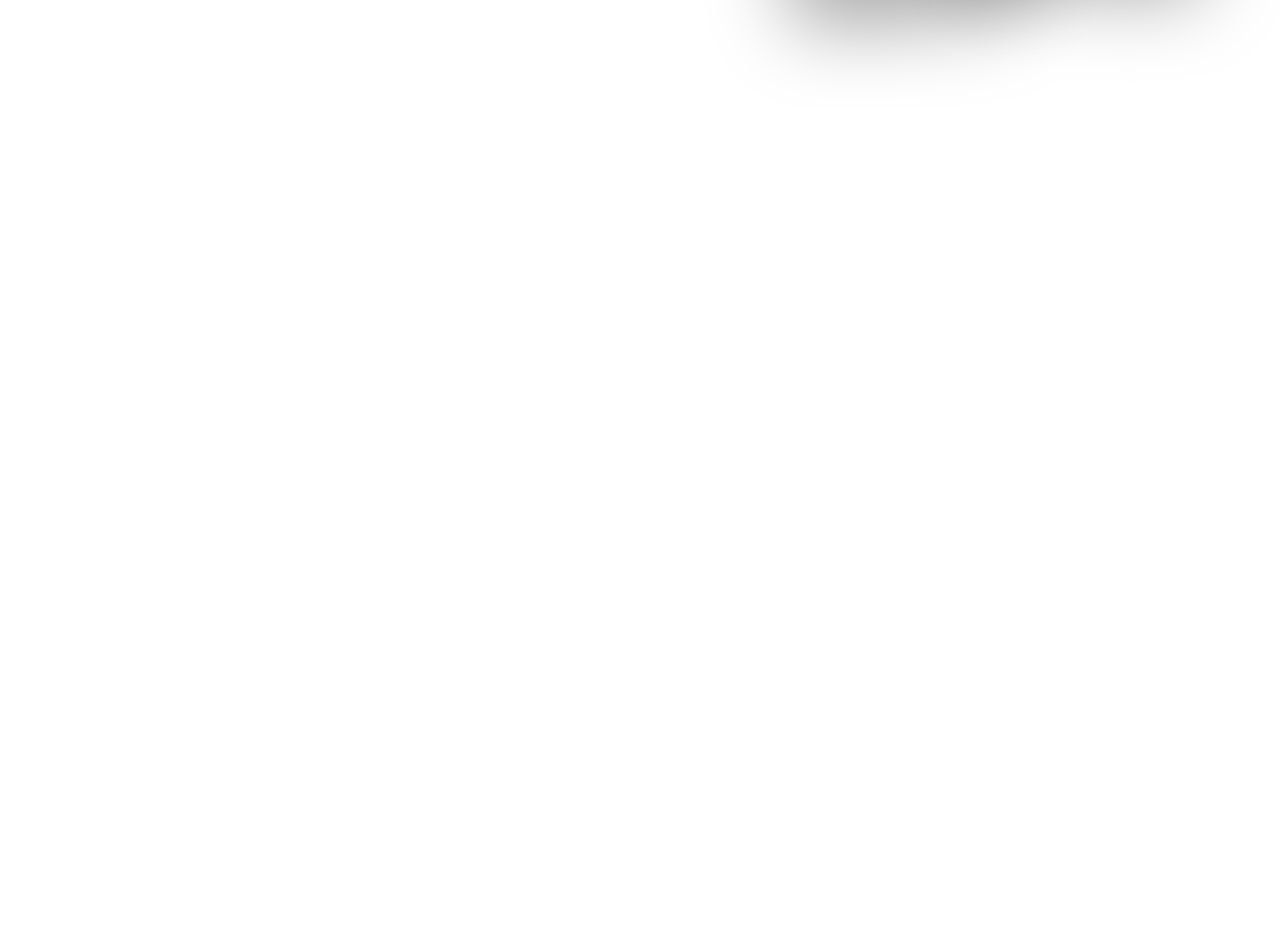
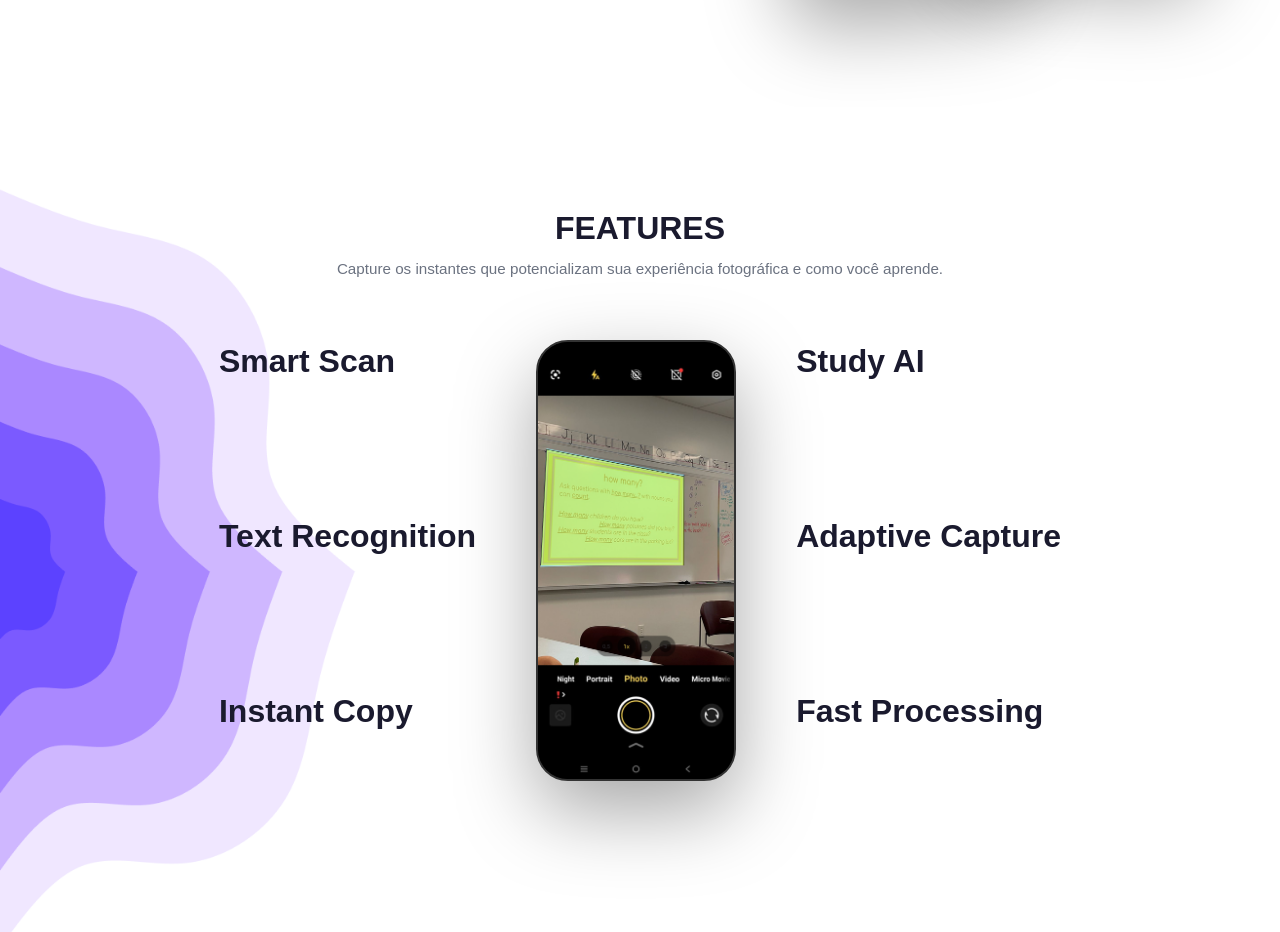
Before and after one commit to TheMathh/sprint-4-web-front-1espq, a React (Vite) app: page / in a window 1280 px wide. Shown: the part 693-1625 px from the top of the page. Before the commit the page ends 800 px from the top, so only its background shows below. Built offline with nearby package versions, Linux system fonts and the light colour scheme.

Commit message:
feat: adiciona seção Features com props

```diff
--- /dev/null
+++ b/src/components/Features.jsx
@@ -0,0 +1,54 @@
+import FeatureCard from './FeatureCard'
+import PhoneMockup from './PhoneMockup'
+import SectionTitle from './SectionTitle'
+import { features } from '../data/features'
+
+const colunaClasses =
+  'flex flex-col items-center gap-6 sm:flex-row sm:flex-wrap sm:justify-center lg:flex-col lg:items-start lg:gap-8'
+
+function Features() {
+  const colunaEsquerda = features.slice(0, 3)
+  const colunaDireita = features.slice(3)
+
+  return (
+    <section
+      id="features"
+      className="relative z-0 overflow-hidden bg-white px-5 py-[60px] sm:px-8 sm:py-20 lg:px-[60px] lg:py-[100px]"
+    >
+      <img
+        src="/images/blobs/features-left.png"
+        alt=""
+        className="pointer-events-none absolute top-10 left-0 -z-10 w-[420px]"
+      />
+
+      <SectionTitle
+        titulo="FEATURES"
+        subtitulo="Capture os instantes que potencializam sua experiência fotográfica e como você aprende."
+      />
+
+      <div className="relative z-10 mx-auto flex max-w-[900px] flex-col items-center gap-10 lg:flex-row lg:items-start lg:justify-center lg:gap-[60px]">
+        <div className={colunaClasses}>
+          {colunaEsquerda.map((feature) => (
+            <FeatureCard key={feature.titulo} {...feature} />
+          ))}
+        </div>
+
+        <div className="order-first flex shrink-0 items-center justify-center lg:order-none">
+          <PhoneMockup
+            src="/images/phone-features.png"
+            alt="Tela de funcionalidades do aplicativo"
+            className="w-[150px] sm:w-[200px]"
+          />
+        </div>
+
+        <div className={colunaClasses}>
+          {colunaDireita.map((feature) => (
+            <FeatureCard key={feature.titulo} {...feature} />
+          ))}
+        </div>
+      </div>
+    </section>
+  )
+}
+
+export default Features
--- a/src/pages/Home.jsx
+++ b/src/pages/Home.jsx
@@ -1,14 +1,15 @@
 import Navbar from '../components/Navbar'
 import Hero from '../components/Hero'
+import Features from '../components/Features'
 
 export default function Home() {
   return (
     <>
       <Navbar />
       <Hero />
-      <main>{
-
-        }</main>
+      <main>
+        <Features />
+      </main>
     </>
   )
 }
```
